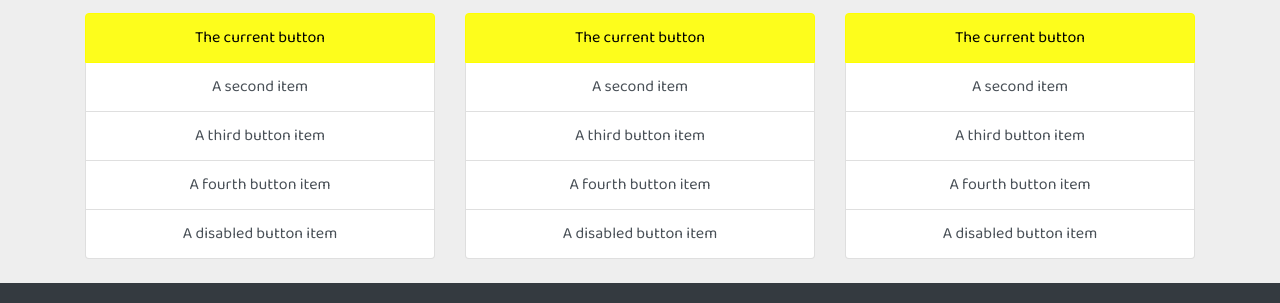
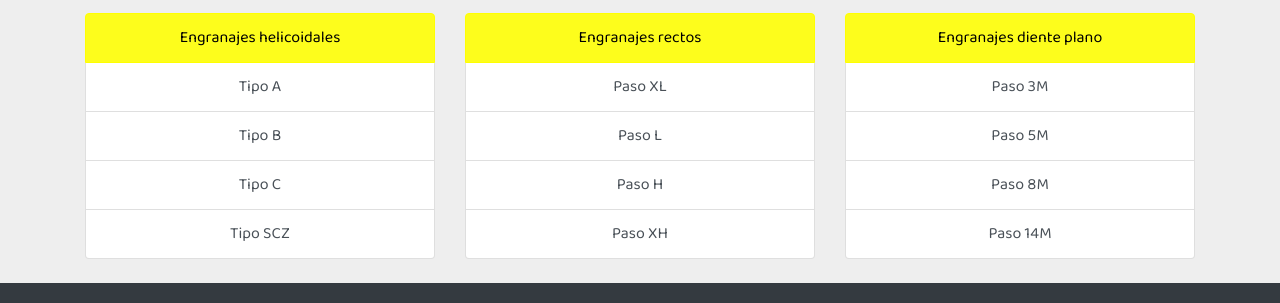
Before and after one commit to Franfaccini/torneria_final, a website: page assets/engranajes.html in a window 1280 px wide. Shown: the part 263-566 px from the top of the page. Drawn offline with nearby package versions, Linux system fonts and the light colour scheme.

```diff
--- a/assets/engranajes.html
+++ b/assets/engranajes.html
@@ -58,35 +58,35 @@
         <div class="col-lg-4 col-xs-12">
           <div class="list-group">
             <button type="button" class="list-group-item list-group-item-action active" aria-current="true">
-              The current button
+              Engranajes helicoidales
             </button>
-            <button type="button" class="list-group-item list-group-item-action">A second item</button>
-            <button type="button" class="list-group-item list-group-item-action">A third button item</button>
-            <button type="button" class="list-group-item list-group-item-action">A fourth button item</button>
-            <button type="button" class="list-group-item list-group-item-action" >A disabled button item</button>
+            <button type="button" class="list-group-item list-group-item-action">Tipo A</button>
+            <button type="button" class="list-group-item list-group-item-action">Tipo B</button>
+            <button type="button" class="list-group-item list-group-item-action">Tipo C</button>
+            <button type="button" class="list-group-item list-group-item-action" >Tipo SCZ</button>
           </div>
         </div>
 
           <div class="col-lg-4 col-xs-12">
             <div class="list-group">
               <button type="button" class="list-group-item list-group-item-action active" aria-current="true">
-                The current button
+                Engranajes rectos
               </button>
-              <button type="button" class="list-group-item list-group-item-action">A second item</button>
-              <button type="button" class="list-group-item list-group-item-action">A third button item</button>
-              <button type="button" class="list-group-item list-group-item-action">A fourth button item</button>
-              <button type="button" class="list-group-item list-group-item-action" >A disabled button item</button>
+              <button type="button" class="list-group-item list-group-item-action">Paso XL</button>
+              <button type="button" class="list-group-item list-group-item-action">Paso L</button>
+              <button type="button" class="list-group-item list-group-item-action">Paso H</button>
+              <button type="button" class="list-group-item list-group-item-action" >Paso XH</button>
             </div>
           </div>
         <div class="col-lg-4 col-xs-12">
           <div class="list-group">
             <button type="button" class="list-group-item list-group-item-action active" aria-current="true">
-              The current button
+              Engranajes diente plano
             </button>
-            <button type="button" class="list-group-item list-group-item-action">A second item</button>
-            <button type="button" class="list-group-item list-group-item-action">A third button item</button>
-            <button type="button" class="list-group-item list-group-item-action">A fourth button item</button>
-            <button type="button" class="list-group-item list-group-item-action" >A disabled button item</button>
+            <button type="button" class="list-group-item list-group-item-action">Paso  3M</button>
+            <button type="button" class="list-group-item list-group-item-action">Paso  5M</button>
+            <button type="button" class="list-group-item list-group-item-action">Paso  8M</button>
+            <button type="button" class="list-group-item list-group-item-action" >Paso  14M</button>
           </div>
         </div>
       </div>
```
Also changed, not shown: assets/contacto.html (+2 -6 lines), assets/scss/style.scss (+34 -1 lines), index.html (+9 -4 lines), assets/img/correasn.jpg (added), assets/img/poleaa.jpg (added).
